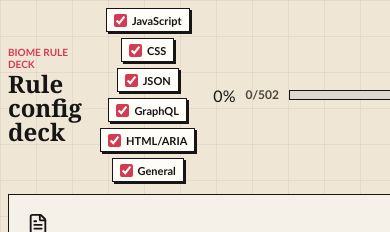
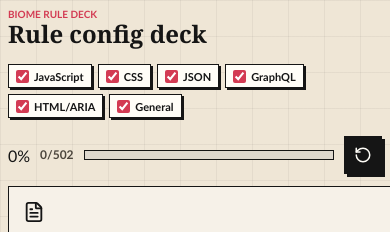
Before and after one commit to MarlonPassos-git/lint-deck, a React (Vite) app: page / in a window 390 px wide. Shown: the top 232 px of the page. Built offline with nearby package versions, Linux system fonts and the light colour scheme.

Commit message:
fix: address QA review state issues

```diff
--- a/src/App.css
+++ b/src/App.css
@@ -68,6 +68,10 @@
   display: grid;
   gap: 10px;
   grid-template-columns: auto auto minmax(130px, 180px) auto;
+}
+
+.progress-block span {
+  white-space: nowrap;
 }
 
 .progress-block small {
@@ -428,3 +432,32 @@
     writing-mode: horizontal-tb;
   }
 }
+
+@media (max-width: 720px) {
+  .review-header {
+    align-items: start;
+    display: grid;
+    grid-template-columns: 1fr;
+  }
+
+  .category-filter {
+    justify-content: start;
+  }
+
+  .progress-block {
+    grid-template-columns: auto auto minmax(0, 1fr) auto;
+    width: 100%;
+  }
+
+  .control-panel,
+  .output-panel {
+    box-shadow: 3px 3px 0 #151515;
+    padding: 14px;
+  }
+
+  .finished-stage,
+  .iframe-stack,
+  .rule-stage {
+    min-height: 560px;
+  }
+}
--- a/src/App.tsx
+++ b/src/App.tsx
@@ -54,6 +54,7 @@
   const outputText = formatBiomeConfig(buildBiomeConfig(baseConfig, snapshot.choices))
   const completedRules = getCompletedRuleCount(filteredRules.length, pendingRules.length, 0)
   const progress = getProgressPercent(filteredRules.length, completedRules)
+  const hasSelectedCategory = selectedCategories.length > 0
 
   const startReview = () => {
     try {
@@ -122,6 +123,7 @@
     <main className="app-shell">
       <ReviewHeader
         completedRules={completedRules}
+        hasSelectedCategory={hasSelectedCategory}
         progress={progress}
         selectedCategories={selectedCategories}
         totalRules={filteredRules.length}
@@ -151,6 +153,7 @@
         )}
         <RuleStage
           activeRule={activeRule}
+          hasSelectedCategory={hasSelectedCategory}
           rules={getVisibleRuleWindow(pendingRules, 0)}
           onChoose={chooseRule}
         />
@@ -179,6 +182,7 @@
 
 function ReviewHeader({
   completedRules,
+  hasSelectedCategory,
   progress,
   selectedCategories,
   totalRules,
@@ -186,6 +190,7 @@
   onResetRequest,
 }: {
   completedRules: number
+  hasSelectedCategory: boolean
   progress: number
   selectedCategories: RuleCategory[]
   totalRules: number
@@ -200,7 +205,7 @@
       </div>
       <CategoryFilter selectedCategories={selectedCategories} onCategoryToggle={onCategoryToggle} />
       <div className="progress-block">
-        <span>{progress}%</span>
+        <span>{hasSelectedCategory ? `${progress}%` : 'No categories'}</span>
         <small>
           {completedRules}/{totalRules}
         </small>
@@ -296,7 +301,11 @@
         onChange={(event) => props.onChange(event.target.value)}
         spellCheck={false}
       />
-      {props.errorText ? <p className="error-text">{props.errorText}</p> : null}
+      {props.errorText ? (
+        <p className="error-text" role="alert">
+          {props.errorText}
+        </p>
+      ) : null}
       <button type="button" className="primary-button" onClick={props.onStart}>
         Start from this config
       </button>
@@ -306,9 +315,11 @@
 
 function RuleStage(props: {
   activeRule?: BiomeRule
+  hasSelectedCategory: boolean
   rules: BiomeRule[]
   onChoose: (decision: RuleChoice['decision']) => void
 }) {
+  if (!props.hasSelectedCategory) return <NoCategoriesStage />
   if (!props.activeRule) return <FinishedStage />
 
   return (
@@ -387,6 +398,16 @@
   )
 }
 
+function NoCategoriesStage() {
+  return (
+    <section className="finished-stage">
+      <AlertTriangle size={44} />
+      <h2>No categories selected.</h2>
+      <p>Select at least one category to continue reviewing rules.</p>
+    </section>
+  )
+}
+
 function FinishedStage() {
   return (
     <section className="finished-stage">
--- a/src/domain/reviewState.ts
+++ b/src/domain/reviewState.ts
@@ -6,7 +6,7 @@
 }
 
 export function getProgressPercent(totalRules: number, currentIndex: number) {
-  if (totalRules === 0) return 100
+  if (totalRules === 0) return 0
   return Math.round((Math.min(currentIndex, totalRules) / totalRules) * 100)
 }
 
```
